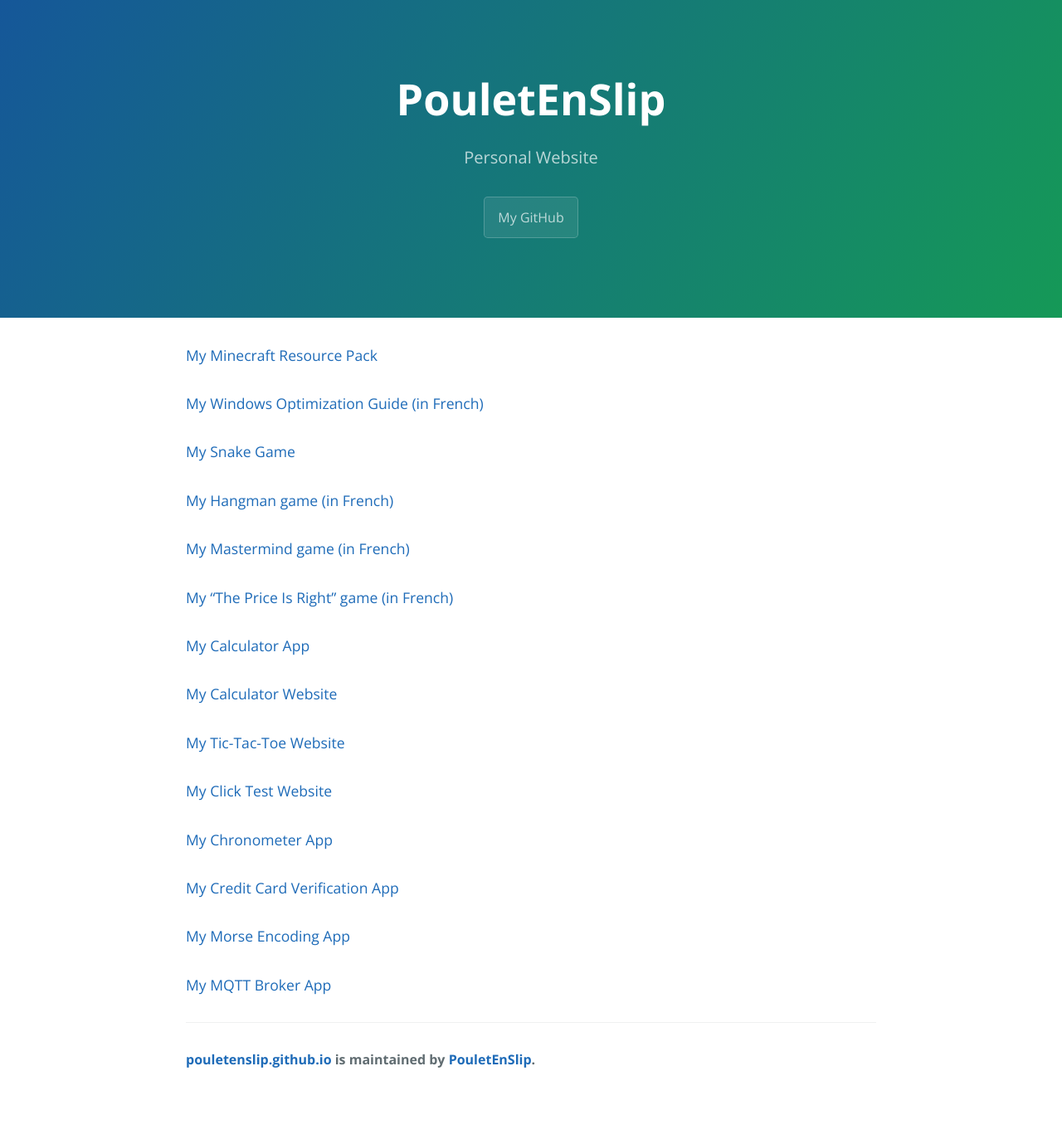
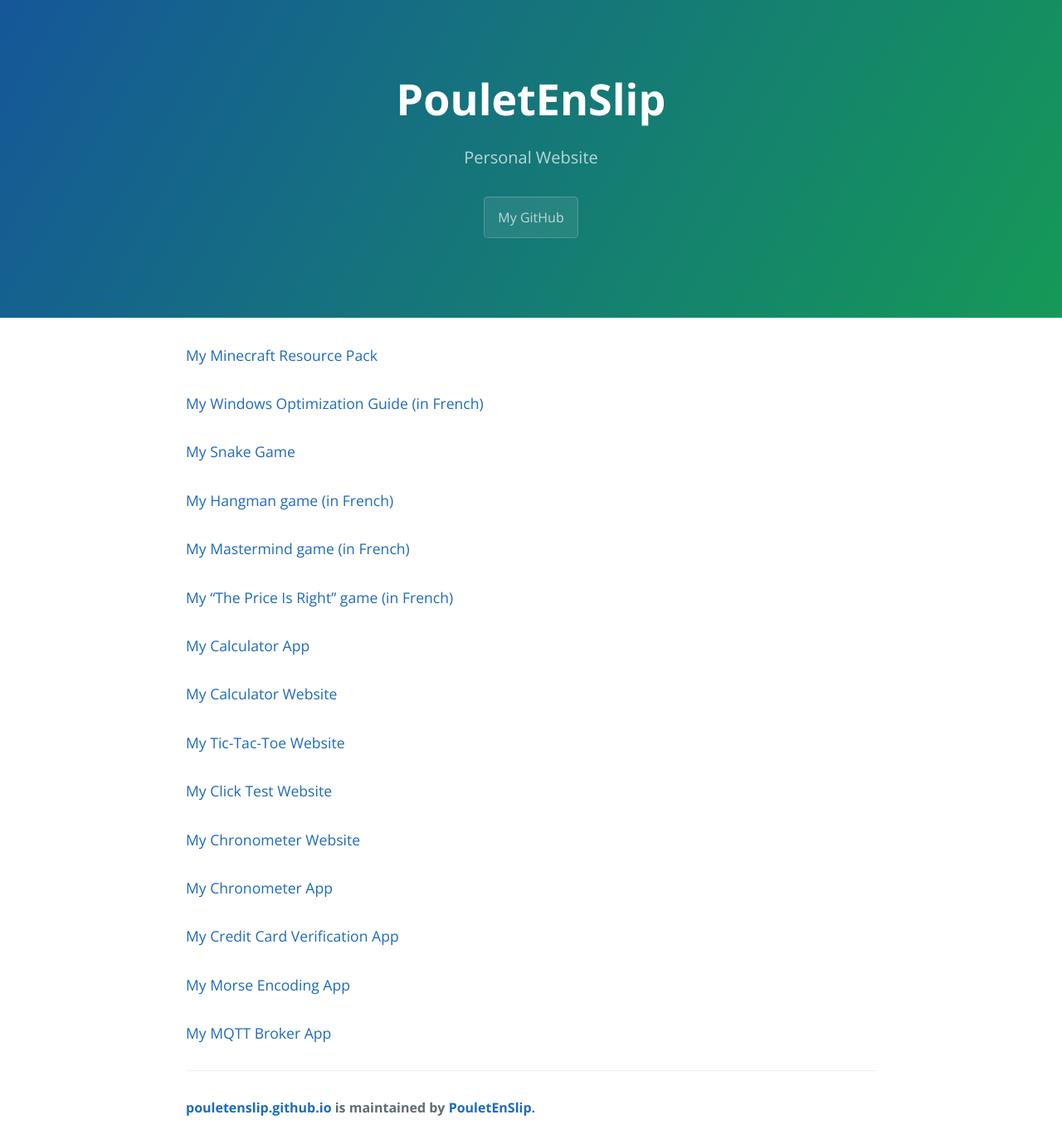
Before and after one commit to PouletEnSlip/pouletenslip.github.io, a Jekyll site: the page built from index.md, in a window 1280 px wide. Shown: the whole page at 83% size. Built offline with Jekyll 4.4.1, drawn with Linux system fonts in a browser that asks for light colours; comment, search, counter and statistics services are not loaded; before the commit the page ends 1321 px from its top, so only the background shows below that.

Commit message:
Update index.md

```diff
--- a/index.md
+++ b/index.md
@@ -12,6 +12,7 @@ layout: default
 #### [My Calculator Website](pages/calculator/)
 #### [My Tic-Tac-Toe Website](pages/tictactoe/)
 #### [My Click Test Website](pages/clicktest/)
+#### [My Chronometer Website](pages/chronometer/)
 #### [My Chronometer App](https://github.com/PouletEnSlip/Chronometer)
 #### [My Credit Card Verification App](https://github.com/PouletEnSlip/CreditCardVerification)
 #### [My Morse Encoding App](https://github.com/PouletEnSlip/Morse)
```
